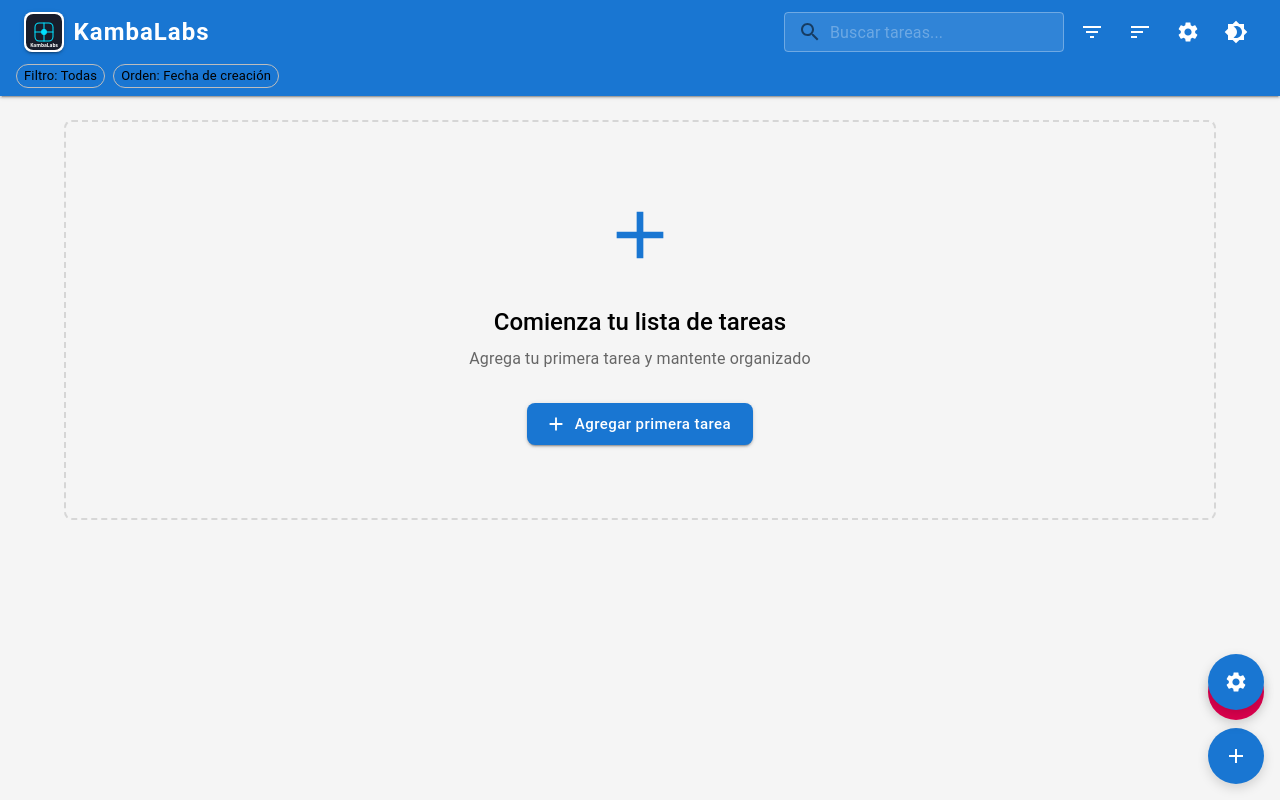
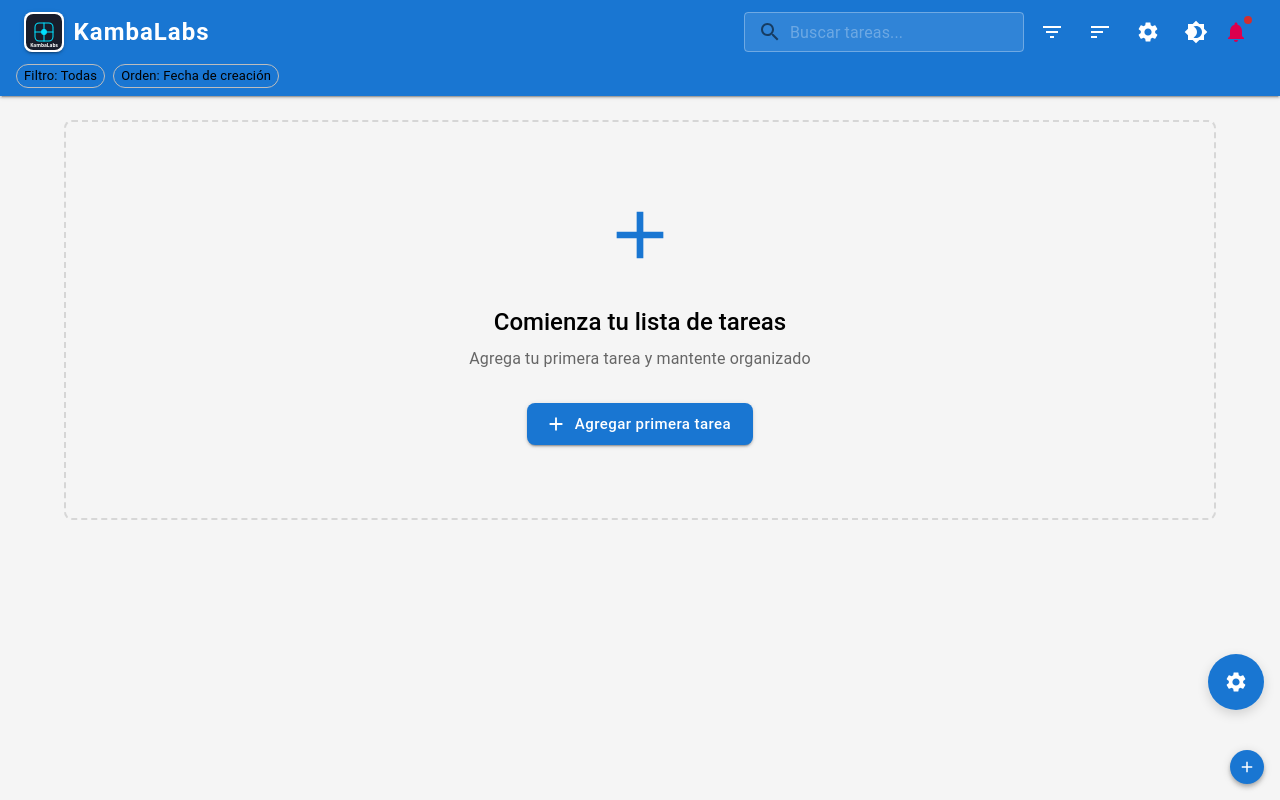
Before and after one commit to codecrafteddesings/todo-list-app, a React (Create React App) app: page / in a window 1280 px wide. Built offline with nearby package versions, Linux system fonts and the light colour scheme; the HTML template or start-up script is replaced by a standard one.

Commit message:
feat: agregar notificación nativa en el componente Header y optimizar el código del componente AddTodoFab

```diff
--- a/src/components/AddTodoFab.js
+++ b/src/components/AddTodoFab.js
@@ -1,44 +1,13 @@
+
 import React, { useState } from 'react';
-import {
-  Fab,
-  Dialog,
-  DialogTitle,
-  DialogContent,
-  useTheme,
-  useMediaQuery,
-  Slide,
-} from '@mui/material';
+import { Fab, Dialog, DialogTitle, DialogContent, useTheme, useMediaQuery, Slide } from '@mui/material';
 import { Add as AddIcon } from '@mui/icons-material';
 import TodoForm from './TodoForm';
-import notificationService from '../services/NotificationService';
-
-// eslint-disable-next-line no-unused-vars
-const Transition = React.forwardRef(function Transition(props, ref) {
-  return <Slide direction="up" ref={ref} {...props} />;
-});
 
 const AddTodoFab = () => {
-  // Ejemplo: disparar notificación nativa
-  const handleNotify = () => {
-    notificationService.showNotification({
-      title: 'Notificación de prueba',
-      body: '¡Esta es una notificación nativa del navegador!',
-      icon: '/logo192.png',
-      tag: 'test-notification'
-    });
-  };
   const [open, setOpen] = useState(false);
-  const theme = useTheme();
-  // eslint-disable-next-line no-unused-vars
-  const isMobile = useMediaQuery(theme.breakpoints.down('sm'));
-
-  const handleOpen = () => {
-    setOpen(true);
-  };
-
-  const handleClose = () => {
-    setOpen(false);
-  };
+  const handleOpen = () => setOpen(true);
+  const handleClose = () => setOpen(false);
 
   return (
     <>
@@ -46,42 +15,34 @@ const AddTodoFab = () => {
         color="primary"
         aria-label="add"
         onClick={handleOpen}
+        size="small"
         sx={{
           position: 'fixed',
-          bottom: 16,
-          right: 16,
+          bottom: { xs: 14, sm: 16 },
+          right: { xs: 14, sm: 16 },
           zIndex: 1000,
+          boxShadow: 4,
+          width: 34,
+          height: 34,
+          minHeight: 34,
+          '& .MuiSvgIcon-root': {
+            fontSize: 18,
+          },
           '&:hover': {
-            transform: 'scale(1.1)',
+            transform: 'scale(1.08)',
           },
           transition: 'transform 0.2s ease-in-out',
         }}
       >
         <AddIcon />
       </Fab>
-
-      {/* Botón para disparar notificación de ejemplo */}
-      <Fab
-        color="secondary"
-        aria-label="notify"
-        onClick={handleNotify}
-        sx={{
-          position: 'fixed',
-          bottom: 80,
-          right: 16,
-          zIndex: 1000,
-        }}
-      >
-        🔔
-      </Fab>
-
       <Dialog
         open={open}
         onClose={handleClose}
         maxWidth={false}
         PaperProps={{
           sx: {
-            borderRadius: 4,
+            minHeight: 'auto',
             boxShadow: 8,
             maxWidth: 340,
             m: 'auto',
@@ -101,7 +62,6 @@ const AddTodoFab = () => {
           textAlign: 'center',
           borderBottom: '1px solid',
           borderColor: 'grey.100',
-          background: 'background.paper',
         }}>
           Agregar Nueva Tarea
         </DialogTitle>
@@ -112,13 +72,13 @@ const AddTodoFab = () => {
             pb: 2,
             minWidth: 'auto',
             minHeight: 'auto',
-            background: 'background.paper',
+            backgroundColor: 'background.paper',
             borderRadius: 3,
             '@media (max-width:600px)': {
               px: 1.5,
               pt: 0.5,
               pb: 1.5,
-            },
+            }
           }}
         >
           <TodoForm onSubmit={handleClose} />
--- a/src/components/Header.js
+++ b/src/components/Header.js
@@ -1,4 +1,4 @@
-import React, { useState } from 'react';
+import React, { useState, useEffect } from 'react';
 import {
   AppBar,
   Toolbar,
@@ -34,12 +34,29 @@ import {
   Warning as WarningIcon,
   Clear as ClearIcon,
   Settings as SettingsIcon,
+  Notifications as NotificationsIcon,
 } from '@mui/icons-material';
 import { useTodo } from '../context/TodoContext';
+import notificationService from '../services/NotificationService';
 import { useFilteredTodos } from '../hooks/useFilteredTodos';
 import SettingsDialog from './SettingsDialog';
 
 const Header = () => {
+  const [hasNotification, setHasNotification] = useState(false);
+  useEffect(() => {
+    setTimeout(() => setHasNotification(true), 2000);
+  }, []);
+
+  // Disparar notificación nativa desde la campana
+  const handleNotify = () => {
+    notificationService.showNotification({
+      title: 'Notificación de prueba',
+      body: '¡Esta es una notificación nativa del navegador!',
+      icon: '/logo192.png',
+      tag: 'test-notification'
+    });
+    setHasNotification(false); // Al hacer clic, se limpia el indicador
+  };
   const {
     filter,
     searchTerm,
@@ -126,12 +143,11 @@ const Header = () => {
             edge="start"
             color="inherit"
             onClick={() => setDrawerOpen(true)}
-            sx={{ mr: 2, display: { sm: 'none' } }}
+            sx={{ mr: 2, display: { xs: 'block', sm: 'block', md: 'none', lg: 'none' } }}
             aria-label="menu"
           >
             <MenuIcon />
           </IconButton>
-
           {/* Logo + Nombre KambaLabs */}
           <Box sx={{ display: 'flex', alignItems: 'center', flexGrow: 1, minWidth: 0 }}>
             <Box
@@ -168,9 +184,8 @@ const Header = () => {
               KambaLabs
             </Typography>
           </Box>
-
-          <Box sx={{ display: 'flex', alignItems: 'center', gap: 1 }}>
-            {/* Search */}
+          {/* Acciones alineadas a la izquierda */}
+          <Box sx={{ display: 'flex', alignItems: 'center', gap: 1, flexGrow: 0 }}>
             <TextField
               size="small"
               placeholder="Buscar tareas..."
@@ -210,31 +225,30 @@ const Header = () => {
               }}
               sx={{ display: { xs: 'none', sm: 'block' }, minWidth: 200 }}
             />
-
-            {/* Filter Button */}
             <IconButton color="inherit" onClick={handleFilterMenuOpen}>
               <Badge badgeContent={filter !== 'all' ? '•' : 0} color="secondary">
                 <FilterListIcon />
               </Badge>
             </IconButton>
-
-            {/* Sort Button */}
             <IconButton color="inherit" onClick={handleSortMenuOpen}>
               <SortIcon />
             </IconButton>
-
-            {/* Settings Button */}
             <IconButton color="inherit" onClick={() => setSettingsOpen(true)}>
               <SettingsIcon />
             </IconButton>
-
-            {/* Theme Toggle */}
             <IconButton color="inherit" onClick={toggleTheme}>
               {theme === 'dark' ? <Brightness7Icon /> : <Brightness4Icon />}
             </IconButton>
           </Box>
+          {/* Campana alineada a la derecha */}
+          <Box sx={{ display: 'flex', alignItems: 'center', ml: 'auto' }}>
+            <IconButton color="secondary" aria-label="notify" onClick={handleNotify}>
+              <Badge color="error" variant="dot" invisible={!hasNotification}>
+                <NotificationsIcon />
+              </Badge>
+            </IconButton>
+          </Box>
         </Toolbar>
-
         {/* Filter Chips - Desktop */}
         <Box sx={{ px: 2, pb: 1, display: { xs: 'none', sm: 'block' } }}>
           <Stack direction="row" spacing={1} alignItems="center">
@@ -262,7 +276,6 @@ const Header = () => {
           </Stack>
         </Box>
       </AppBar>
-
       {/* Filter Menu */}
       <Menu
         anchorEl={filterMenuAnchor}
@@ -287,7 +300,6 @@ const Header = () => {
           </MenuItem>
         ))}
       </Menu>
-
       {/* Sort Menu */}
       <Menu
         anchorEl={sortMenuAnchor}
@@ -304,74 +316,15 @@ const Header = () => {
           </MenuItem>
         ))}
       </Menu>
-
       {/* Mobile Drawer */}
       <Drawer
         anchor="left"
         open={drawerOpen}
         onClose={() => setDrawerOpen(false)}
+        PaperProps={{ sx: { display: { xs: 'block', sm: 'block', md: 'none', lg: 'none' }, width: 250 } }}
       >
-        <Box sx={{ width: 250 }}>
+        <Box role="presentation">
           <List>
-            <ListItem>
-              <Box sx={{ display: 'flex', alignItems: 'center', flexGrow: 1, minWidth: 0 }}>
-                <Box
-                  component="img"
-                  src="/kambalabs-logo.svg"
-                  alt="KambaLabs Logo"
-                  sx={{
-                    width: { xs: 32, sm: 40 },
-                    height: { xs: 32, sm: 40 },
-                    mr: 1.2,
-                    borderRadius: 2,
-                    boxShadow: 2,
-                    bgcolor: 'background.paper',
-                    p: 0.2,
-                    flexShrink: 0,
-                  }}
-                />
-                <Typography
-                  variant="h6"
-                  sx={{
-                    fontWeight: 700,
-                    letterSpacing: 1,
-                    whiteSpace: { xs: 'nowrap', sm: 'normal' },
-                    overflow: { xs: 'hidden', sm: 'visible' },
-                    textOverflow: { xs: 'ellipsis', sm: 'clip' },
-                    fontSize: { xs: '1.1rem', sm: '1.25rem', md: '1.5rem' },
-                    maxWidth: { xs: 120, sm: 'none' },
-                    display: 'flex',
-                    alignItems: 'center',
-                    color: 'inherit',
-                  }}
-                >
-                  KambaLabs
-                </Typography>
-              </Box>
-            </ListItem>
-            <Divider />
-
-            {/* Mobile Search */}
-            <ListItem>
-              <TextField
-                fullWidth
-                size="small"
-                placeholder="Buscar tareas..."
-                value={searchTerm}
-                onChange={(e) => setSearchTerm(e.target.value)}
-                InputProps={{
-                  startAdornment: (
-                    <InputAdornment position="start">
-                      <SearchIcon />
-                    </InputAdornment>
-                  ),
-                }}
-              />
-            </ListItem>
-
-            <Divider />
-
-            {/* Filter Options */}
             {filterOptions.map((option) => (
               <ListItemButton
                 key={option.value}
@@ -391,14 +344,7 @@ const Header = () => {
           </List>
         </Box>
       </Drawer>
-
-      {/* Settings Dialog */}
-      <SettingsDialog
-        open={settingsOpen}
-        onClose={() => setSettingsOpen(false)}
-      />
     </>
   );
-};
-
+}
 export default Header;
```
